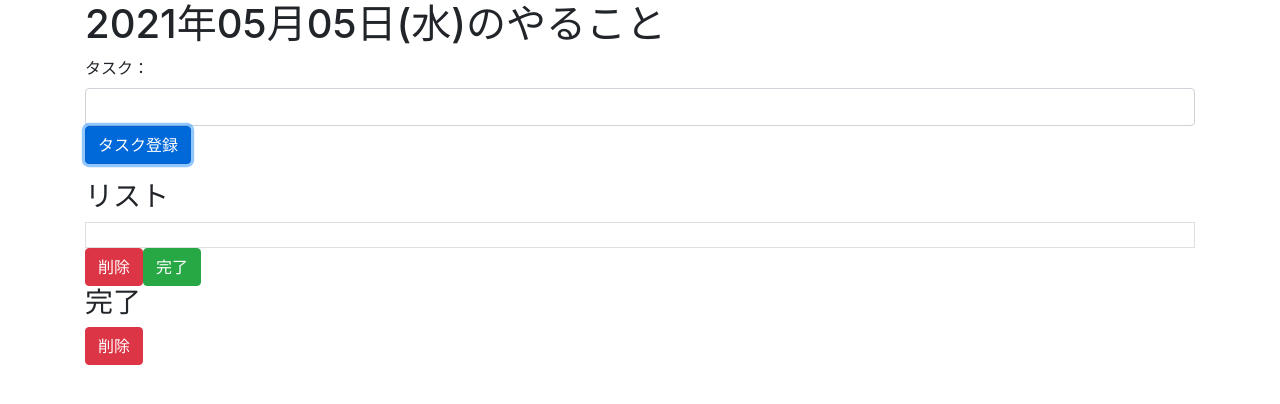
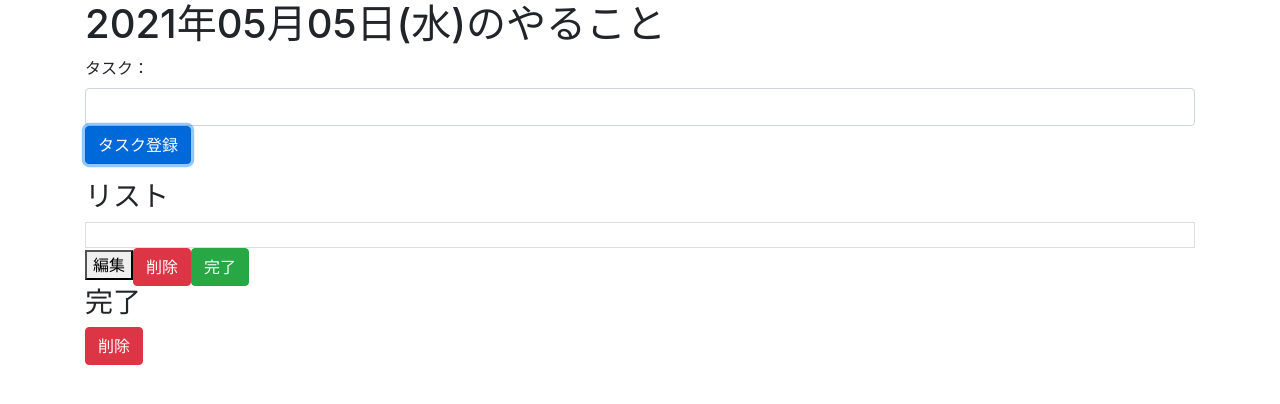
Before and after one commit to azufb/Hooks-Todo, a React (Create React App) app: page / in a window 1280 px wide. Both pictures are taken after a click on the button "タスク登録". Shown: the top 404 px of the page. Built offline with nearby package versions, Linux system fonts and the light colour scheme.

Commit message:
編集機能を付けた。

```diff
--- a/src/actions/index.js
+++ b/src/actions/index.js
@@ -1,5 +1,6 @@
 export const ADD_TODO = "ADD_TODO"
 export const DELETE_TODO = "DELETE_TODO";
+export const EDITED_TODO = "EDITED_TODO";
 export const COMPLETED_TODO = "COMPLETED_TODO";
 export const NON_VISIBLE_TODO = "NON_VISIBLE_TODO";
 export const DELETE_COMPLETED_TODOS = "DELETE_COMPLETED_TODOS";
--- a/src/component/Todo.js
+++ b/src/component/Todo.js
@@ -1,11 +1,13 @@
 import React, { useContext, useEffect, useState } from "react";
-import { DELETE_TODO, COMPLETED_TODO, NON_VISIBLE_TODO } from "../actions";
+import { DELETE_TODO, COMPLETED_TODO, EDITED_TODO } from "../actions";
 import AppContext from "../contexts/AppContext";
 
 const Todo = ({ todo }) => {
-    const { dispatch } = useContext(AppContext);
+    const { state, dispatch } = useContext(AppContext);
     const [content, setContent] = useState("");
-    const title = todo.title;
+    const [editable, setEditable] = useState(false);
+    const [title, setTitle] = useState(todo.title);
+    // const title = todo.title;
     const id = todo.id;
 
     useEffect(() => {
@@ -34,9 +36,43 @@ const Todo = ({ todo }) => {
         todo.title = "";
     }
 
+    const handleEditable = () => {
+        setEditable(!editable);
+    };
+
+    const edited = () => {
+        dispatch({
+            type: EDITED_TODO,
+            title,
+            id
+        });
+
+        setTitle(title);
+        todo.title = title;
+    }
+
     return (
         <div>
-            <a href="#" className="list-group-item list-group-item-action">{todo.title}</a>
+            {
+                editable ? ( // editableが、trueであれば、編集用フォームを表示。
+                    <>
+                        <input id="formTodos" className="form-control" value={title} onChange={(e) => setTitle(e.target.value)} />
+                        <button onClick={edited}>保存</button>
+                        <button type="submit"  onClick={handleEditable}>
+                            とじる
+                        </button>
+                    </>
+
+                ) : (　// editableが、falseであれば、タスク名を表示。
+                    <>
+                        <a href="#" className="list-group-item list-group-item-action">{todo.title}</a>
+                        <button onClick={handleEditable}>
+                            編集
+                        </button>
+                    </>
+                )
+            }
+
             <button type="button" className="btn btn-danger" onClick={deleteTodo}>削除</button>
             <button type="button" className="btn btn-success" onClick={completeTodo}>完了</button>
         </div>
--- a/src/reducer/todos.js
+++ b/src/reducer/todos.js
@@ -1,4 +1,4 @@
-import { ADD_TODO, DELETE_TODO } from "../actions";
+import { ADD_TODO, DELETE_TODO, EDITED_TODO } from "../actions";
 
 const todos = (state = [], action) => {
     switch (action.type) {
@@ -21,6 +21,10 @@ const todos = (state = [], action) => {
             // 削除したいタスクのid(action.id)と一致しない(!==)タスクたちで新たに配列を作る。
             return state.filter(todo => todo.id !== action.id);
 
+        case EDITED_TODO:
+            const newTodo = {id: action.id, title: action.title}
+            return state.splice((action.id-1), 1, {...newTodo});
+
         default:
             return state;
     }
```
